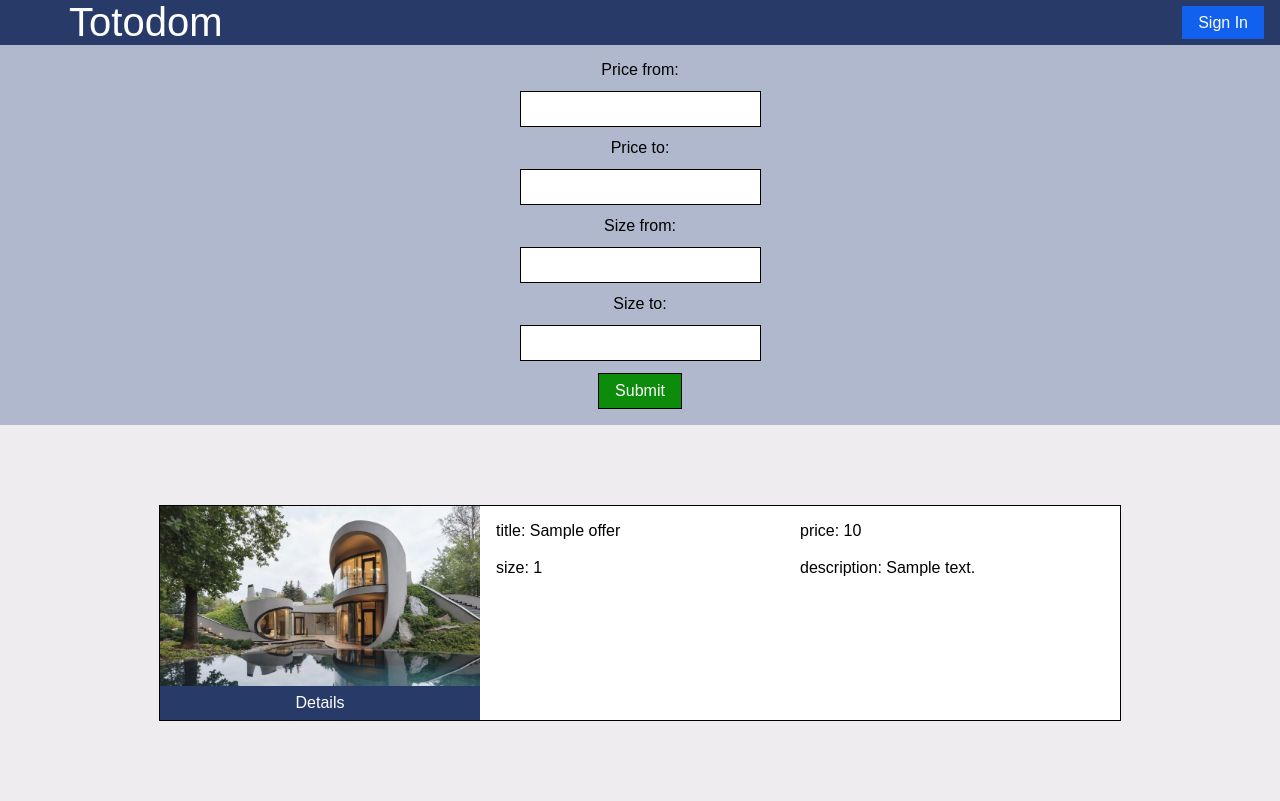
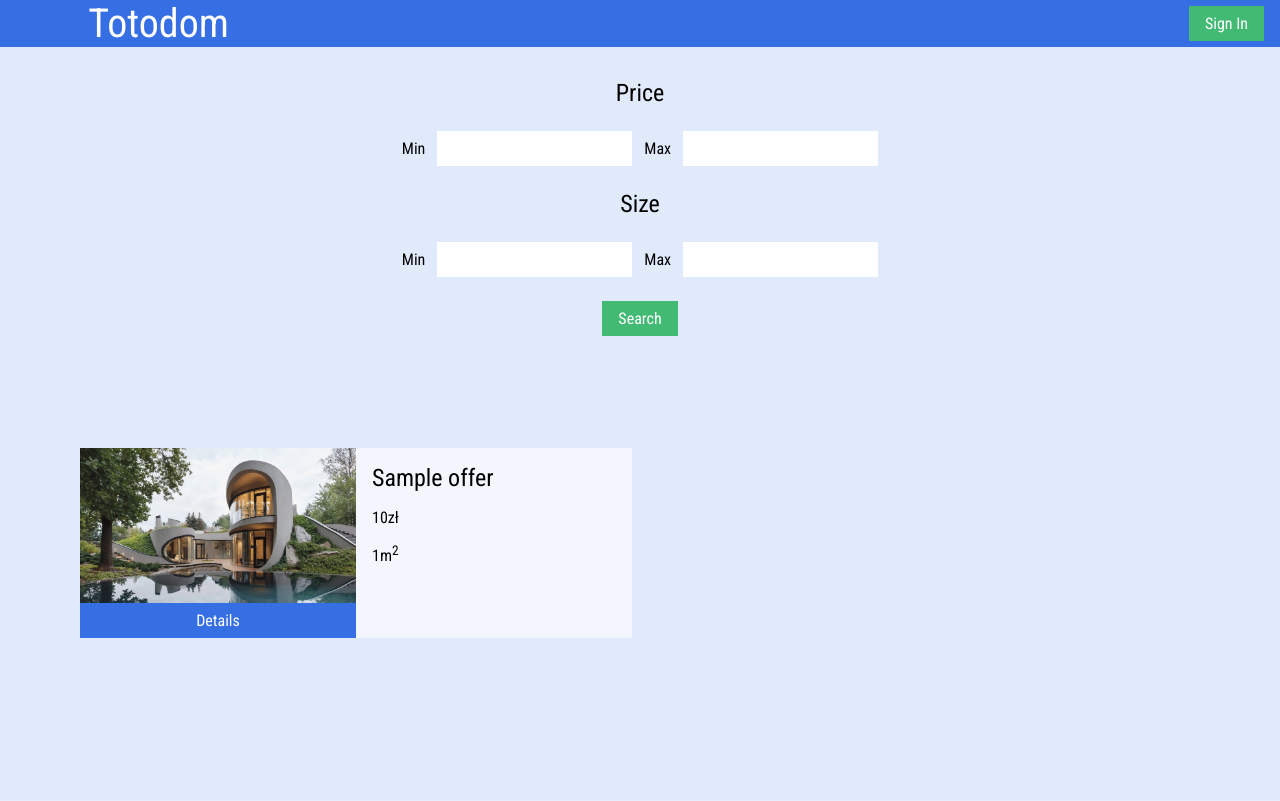
Before and after one commit to JanDziuba/JNP2, a Django app: template front/frontapp/templates/frontapp/home.html in a window 1280 px wide. After the commit the page ends 638 px from the top, so only its background shows below. Run offline with Django 3.2, Linux system fonts and the light colour scheme; the template is opened without the code that fills it: most values are stand-ins (such as "Sample title", 1, 10 or a date in 2020).

Commit message:
add style

```diff
--- a/chat/chat/urls.py
+++ b/chat/chat/urls.py
@@ -17,5 +17,4 @@ from django.contrib import admin
 from django.urls import path, include
 
 urlpatterns = [
-
 ]
--- a/front/frontapp/static/css/homeStyle.css
+++ b/front/frontapp/static/css/homeStyle.css
@@ -8,14 +8,15 @@
   grid-row: 2;
   grid-column: 2;
   display: grid;
-  grid-row-gap: 1vh;
+  grid-template-columns: 1fr 1fr;
+  gap: 1rem;
+  padding: 0 5rem;
 }
 
 .offer {
-  background: #ffffff;
+  background: #f3f6fd;
   display: grid;
-  grid-template-columns: 20em 40em;
-  border: 1px solid black;
+  grid-template-columns: 1fr 1fr;
 }
 
 .offer-pic {
@@ -25,14 +26,34 @@
 
 .offer-desc {
   padding: 1em;
-  display: grid;
-  grid-template-columns: 1fr 1fr;
-  grid-template-rows: 1fr 3fr;
+  display: flex;
+  flex-direction: column;
+  gap: 1rem;
+}
+
+.offer-title {
+  font-size: 1.5rem;
 }
 
 .detail-link {
-  background-color: #283b68;
+  background-color: var(--color-primary);
   text-align: center;
+  margin-top: auto;
+}
+
+.detail-link:hover {
+  background-color: var(--color-primary-hover);
+}
+
+.back-link {
+  background-color: var(--color-primary);
+  text-align: center;
+  margin-top: auto;
+  width: 25%;
+}
+
+.back-link:hover {
+  background-color: var(--color-primary-hover);
 }
 
 .filter-form {
@@ -41,20 +62,18 @@
   align-items: center;
   justify-content: center;
   width: 100%;
-  gap: 0.75rem;
-  padding: 1rem 0;
-  background-color: #afb8cc;
+  gap: 1.5rem;
+  padding: 2rem 0;
+  background: transparent;
 }
 
-.submit {
-  background-color: #0c8c0a;
-  color: white;
+.filter-form-label {
+  font-size: 1.5rem;
 }
 
-.submit:hover {
-  background-color: #0c7b0a;
+.filter-form-row {
+  display: flex;
+  flex-direction: row;
+  align-items: center;
+  gap: 0.75rem;
 }
-
-input {
-  border: 1px solid black;
-}
--- a/front/frontapp/static/css/newOfferStyle.css
+++ b/front/frontapp/static/css/newOfferStyle.css
@@ -20,7 +20,6 @@
 .offer-title {
   grid-row: 2;
   grid-column: 1/3;
-  border: 1px solid black;
 }
 
 .offer-price-label {
@@ -31,7 +30,6 @@
 .offer-price {
   grid-row: 4;
   grid-column: 1;
-  border: 1px solid black;
 }
 
 .offer-size-label {
@@ -42,7 +40,6 @@
 .offer-size {
   grid-row: 4;
   grid-column: 2;
-  border: 1px solid black;
 }
 
 .description-label {
@@ -53,13 +50,10 @@
 .description {
   grid-row: 6;
   grid-column: 1/3;
-  border: 1px solid black;
 }
 
 .submit {
   grid-row: 7;
   grid-column: 2;
-  color: white;
-  background-color: #0c8c0a;
   margin: 0 0 0 10em;
 }
--- a/front/frontapp/static/css/style.css
+++ b/front/frontapp/static/css/style.css
@@ -1,15 +1,24 @@
+:root {
+  --color-primary: #356fe3;
+  --color-primary-hover: #274a91;
+  --color-success: #43ba73;
+  --color-success-hover: #358d58;
+  --color-background: #e1eafb;
+}
+
 body {
-  font-family: Arial, serif;
-  background: #EEECEFF2;
+  font-family: "Roboto Condensed", sans-serif;
+  background: var(--color-background);
   margin: 0;
   padding: 0;
 }
 
 .navbar {
   display: grid;
-  grid-gap: 0;
+  grid-gap: 0.5rem;
   grid-template-columns: 1fr 1fr 2fr auto auto;
-  background-color: #283b68;
+  padding: 0 1rem;
+  background-color: var(--color-primary);
 }
 
 .navbar div {
@@ -42,7 +51,9 @@ body {
   grid-column: 5;
 }
 
-button, input, a {
+button,
+input,
+a {
   border: none;
   text-decoration: none;
   outline: none;
@@ -50,6 +61,7 @@ button, input, a {
   padding: 0.5em 1em;
   transition: 0.3s;
   font-size: 1em;
+  font-family: "Roboto Condensed", sans-serif;
 }
 
 a {
@@ -60,19 +72,25 @@ a:active {
   color: none;
 }
 
-.username-button, .dropdown-menu a {
+textarea {
+  border: none;
+}
+
+.username-button,
+.dropdown-menu a {
   color: #000000;
   background-color: #ffffff;
 }
 
-.username-button:hover, .dropdown-menu a:hover {
-    background-color: #F5F5F5ED;
+.username-button:hover,
+.dropdown-menu a:hover {
+  background-color: #f5f5f5ed;
 }
 
 .dropdown-menu {
   display: none;
   border-top: 3px solid transparent;
-  box-shadow: 0px 8px 16px 0px rgba(0,0,0,0.2);
+  box-shadow: 0px 8px 16px 0px rgba(0, 0, 0, 0.2);
   position: absolute;
   z-index: 1;
 }
@@ -91,12 +109,11 @@ a:active {
   background-color: #0c7b0a;
 }
 
-.sign-in-button {
+.color-success {
+  background: var(--color-success);
   color: white;
-  background: #1161ee;
-  margin: 0.7em 1em;
 }
 
-.sign-in-button:hover {
-  background-color: #0f58d9;
+.color-success:hover {
+  background: var(--color-success-hover);
 }
--- a/front/frontapp/templates/frontapp/base.html
+++ b/front/frontapp/templates/frontapp/base.html
@@ -4,6 +4,9 @@
 
 <head>
     <link rel="stylesheet" href="{% static 'css/style.css' %}">
+    <link rel="preconnect" href="https://fonts.googleapis.com">
+    <link rel="preconnect" href="https://fonts.gstatic.com" crossorigin>
+    <link href="https://fonts.googleapis.com/css2?family=Roboto+Condensed&display=swap" rel="stylesheet">
     <script src="https://ajax.googleapis.com/ajax/libs/jquery/3.5.1/jquery.min.js"></script>
     <script src="{% static 'js/navbar.js' %}"></script>
     <title>{% block title %}Totodom{% endblock %}</title>
@@ -17,12 +20,12 @@
     </div>
 
     <div class="sign-in">
-        <a class="sign-in-button" href="{% url 'login_view' %}">Sign In</a>
+        <a class="button color-success" href="{% url 'login_view' %}">Sign In</a>
     </div>
 
     <div class="username-dropdown">
         <div class="username">
-            <button class="username-button" onclick="">#</button>
+            <button class="button username-button" onclick="">#</button>
         </div>
         <div class="dropdown-menu">
             <a href="#">My Offers</a>
@@ -33,7 +36,7 @@
     </div>
 
     <div class="add-offer">
-        <a class="add-offer-button" href="{% url 'new_offer_view' %}">Add Offer</a>
+        <a class="button color-success" href="{% url 'new_offer_view' %}">Add Offer</a>
     </div>
 </nav>
 
--- a/front/frontapp/templates/frontapp/home.html
+++ b/front/frontapp/templates/frontapp/home.html
@@ -9,15 +9,25 @@
     <div class=filters-section>
         <form class="filter-form" method="get">
             {% csrf_token %}
-            <label for="price-from" class="price-from">Price from:</label>
-            <input name="price-from" id="price-from" class="price-from" type="number" step=".01" min="0">
-            <label for="price-to" class="price-to">Price to:</label>
-            <input name="price-to" id="price-to" class="price-to" type="number" step=".01" min="0">
-            <label for="size-from" class="size-from">Size from:</label>
-            <input name="size-from" id="size-from" class="size-from" type="number" step=".01" min="0">
-            <label for="size-to" class="size-to">Size to:</label>
-            <input name="size-to" id="size-to" class="size-to" type="number" step=".01" min="0">
-            <input class="submit" type="submit">
+            <div class="filter-form-label">
+                Price
+            </div>
+            <div class="filter-form-row">
+                Min
+                <input name="price-from" id="price-from" class="price-from" type="number" step=".01" min="0">
+                Max
+                <input name="price-to" id="price-to" class="price-to" type="number" step=".01" min="0">
+            </div>
+            <div class="filter-form-label">
+                Size
+            </div>
+            <div class="filter-form-row">
+                Min
+                <input name="size-from" id="size-from" class="size-from" type="number" step=".01" min="0">
+                Max
+                <input name="size-to" id="size-to" class="size-to" type="number" step=".01" min="0">
+            </div>
+            <input class="button color-success" type="submit" value="Search">
         </form>
     </div>
     <div class="main-section">
@@ -26,10 +36,9 @@
                 <div class="offer">
                     <img class="offer-pic" src="{% static "pics/house1.jpg" %}" alt=""/>
                     <div class="offer-desc">
-                        <div class="offer-title">title: {{ offer.title }}</div>
-                        <div class="offer-price">price: {{ offer.price }}</div>
-                        <div class="offer-size">size: {{ offer.size }}</div>
-                        <div class="offer-description">description: {{ offer.description }}</div>
+                        <div class="offer-title">{{ offer.title }}</div>
+                        <div class="offer-price">{{ offer.price }}zł</div>
+                        <div class="offer-size">{{ offer.size }}m<sup>2</sup></div>
                     </div>
                     <a class="detail-link" href="{% url "offer_detail_view" offer.id %}">Details</a>
                 </div>
--- a/front/frontapp/templates/frontapp/login.html
+++ b/front/frontapp/templates/frontapp/login.html
@@ -22,7 +22,7 @@
                 <input id="username-input" name="username" type="text" required>
                 <label for="password-input" class="password-input-label">PASSWORD</label>
                 <input id="password-input" name="password" type="text" required>
-                <input type="submit" value="SIGN IN">
+                <input type="submit" class="button color-success" value="SIGN IN">
                 <a href="#forgot">Forgot Password?</a>
             </form>
 
@@ -32,7 +32,7 @@
                 <input id="username-input" name="username" type="text" required>
                 <label for="password-input" class="label">PASSWORD</label>
                 <input id="password-input" name="password" type="text" required>
-                <input type="submit" value="SIGN UP">
+                <input type="submit" class="button color-success" value="SIGN UP">
                 <a href="#forgot">Already Member?</a>
             </form>
         </div>
--- a/front/frontapp/templates/frontapp/newOffer.html
+++ b/front/frontapp/templates/frontapp/newOffer.html
@@ -19,7 +19,7 @@
             <textarea name="description" id="description" class="description" cols="100" rows="20" required></textarea>
             <input type="hidden" name="seller_username">
             <input type="hidden" name="seller_id">
-            <input class="submit" type="submit">
+            <input class="button submit color-success" type="submit">
         </form>
     </div>
 
--- a/offers/offersapp/models.py
+++ b/offers/offersapp/models.py
@@ -5,6 +5,6 @@ class Offer(models.Model):
     title = models.CharField(max_length=20)
     size = models.DecimalField(max_digits=20, decimal_places=2)
     price = models.DecimalField(max_digits=20, decimal_places=2)
-    description = models.CharField(max_length=200)
+    description = models.CharField(max_length=400)
     seller_username = models.CharField(max_length=20)
     seller_id = models.IntegerField()
```
Also changed, not shown: chat/chatapp/templates/chatapp/room.html (deleted, +0 -50 lines), front/frontapp/static/css/loginStyle.css (+10 -19 lines), front/frontapp/static/css/roomStyle.css (added, +33 -0 lines), front/frontapp/templates/frontapp/offerDetail.html (+6 -13 lines), front/frontapp/templates/frontapp/room.html (+9 -4 lines), offers/offersapp/migrations/0002_alter_offer_description.py (added).
